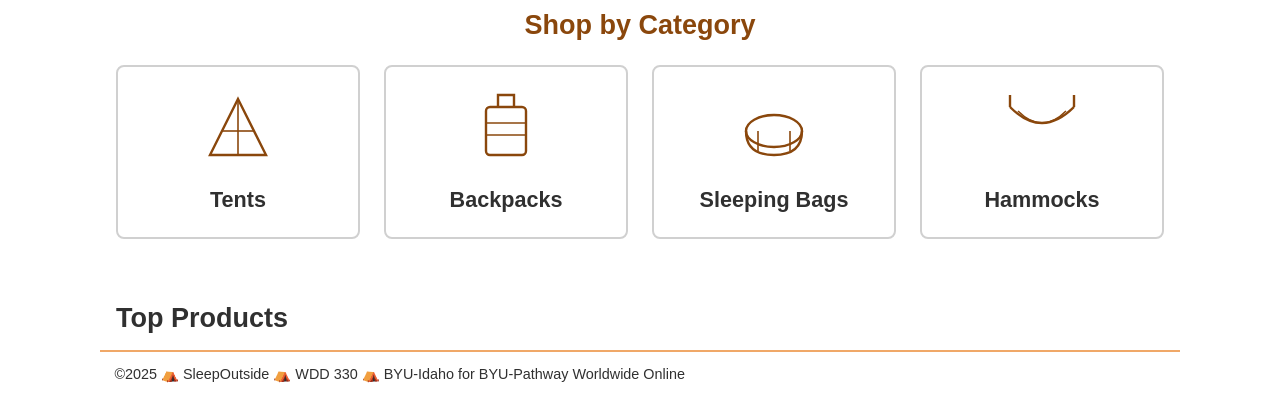
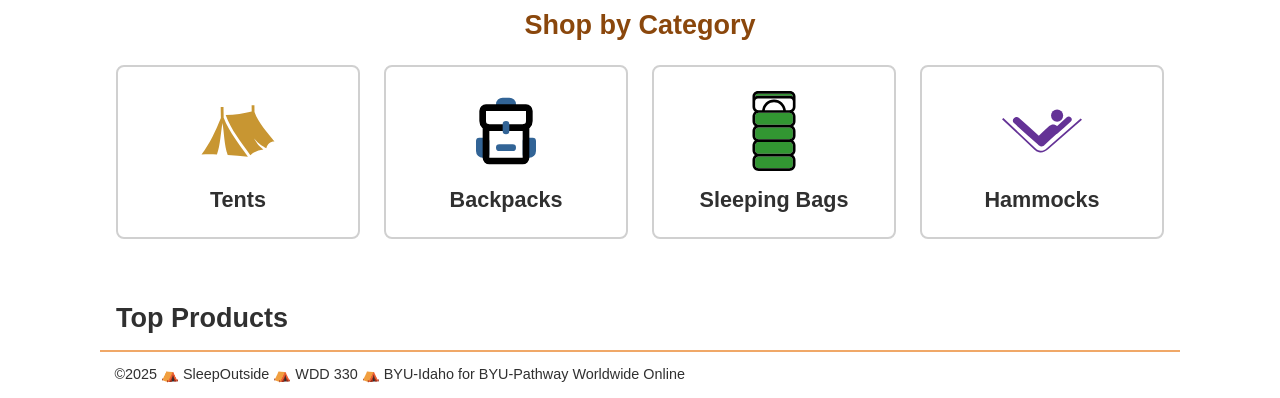
Before and after one commit to WILLIAMSHAIBU/wdd330-team_7_, a website built with Vite: page src/index.html in a window 1280 px wide. Shown: the part 470-868 px from the top of the page. Built offline with nearby package versions, Linux system fonts and the light colour scheme; no server answers.

Commit message:
Update category cards to use SVG images from images folder

```diff
--- a/src/css/style.css
+++ b/src/css/style.css
@@ -197,7 +197,6 @@ button {
   width: 80px;
   height: 80px;
   margin-bottom: 1rem;
-  color: var(--tertiary-color);
 }
 
 .category-card h3 {
--- a/src/index.html
+++ b/src/index.html
@@ -65,38 +65,19 @@
         <h2>Shop by Category</h2>
         <div class="category-grid">
           <a href="product_listing/index.html?category=tents" class="category-card">
-            <svg xmlns="http://www.w3.org/2000/svg" viewBox="0 0 100 100" class="category-icon">
-              <path d="M50 10 L85 80 L15 80 Z" fill="none" stroke="currentColor" stroke-width="3"/>
-              <path d="M50 10 L50 80" fill="none" stroke="currentColor" stroke-width="2"/>
-              <path d="M30 50 L70 50" fill="none" stroke="currentColor" stroke-width="2"/>
-            </svg>
+            <img src="/images/category-tents.svg" alt="Tents" class="category-icon" />
             <h3>Tents</h3>
           </a>
           <a href="product_listing/index.html?category=backpacks" class="category-card">
-            <svg xmlns="http://www.w3.org/2000/svg" viewBox="0 0 100 100" class="category-icon">
-              <rect x="25" y="20" width="50" height="60" rx="5" fill="none" stroke="currentColor" stroke-width="3"/>
-              <path d="M40 20 L40 5 L60 5 L60 20" fill="none" stroke="currentColor" stroke-width="3"/>
-              <path d="M25 40 L75 40" fill="none" stroke="currentColor" stroke-width="2"/>
-              <path d="M25 55 L75 55" fill="none" stroke="currentColor" stroke-width="2"/>
-            </svg>
+            <img src="/images/category-backpacks.svg" alt="Backpacks" class="category-icon" />
             <h3>Backpacks</h3>
           </a>
           <a href="product_listing/index.html?category=sleeping-bags" class="category-card">
-            <svg xmlns="http://www.w3.org/2000/svg" viewBox="0 0 100 100" class="category-icon">
-              <ellipse cx="50" cy="50" rx="35" ry="20" fill="none" stroke="currentColor" stroke-width="3"/>
-              <path d="M15 50 Q15 80 50 80 Q85 80 85 50" fill="none" stroke="currentColor" stroke-width="3"/>
-              <path d="M30 50 L30 75" fill="none" stroke="currentColor" stroke-width="2"/>
-              <path d="M70 50 L70 75" fill="none" stroke="currentColor" stroke-width="2"/>
-            </svg>
+            <img src="/images/category-sleepingbags.svg" alt="Sleeping Bags" class="category-icon" />
             <h3>Sleeping Bags</h3>
           </a>
           <a href="product_listing/index.html?category=hammocks" class="category-card">
-            <svg xmlns="http://www.w3.org/2000/svg" viewBox="0 0 100 100" class="category-icon">
-              <path d="M10 20 Q50 60 90 20" fill="none" stroke="currentColor" stroke-width="3"/>
-              <line x1="10" y1="20" x2="10" y2="5" stroke="currentColor" stroke-width="3"/>
-              <line x1="90" y1="20" x2="90" y2="5" stroke="currentColor" stroke-width="3"/>
-              <path d="M20 25 Q50 55 80 25" fill="none" stroke="currentColor" stroke-width="2"/>
-            </svg>
+            <img src="/images/category-hammocks.svg" alt="Hammocks" class="category-icon" />
             <h3>Hammocks</h3>
           </a>
         </div>
```
Also changed, not shown: src/product_listing/index.html (+2 -19 lines), src/images/category-backpacks.svg (added), src/images/category-hammocks.svg (added), src/images/category-sleepingbags.svg (added), src/images/category-tents.svg (added).
